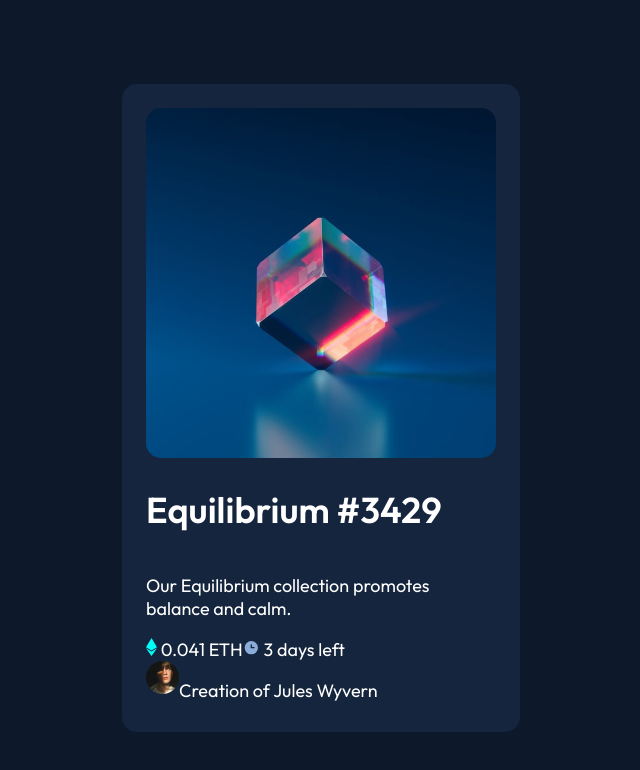
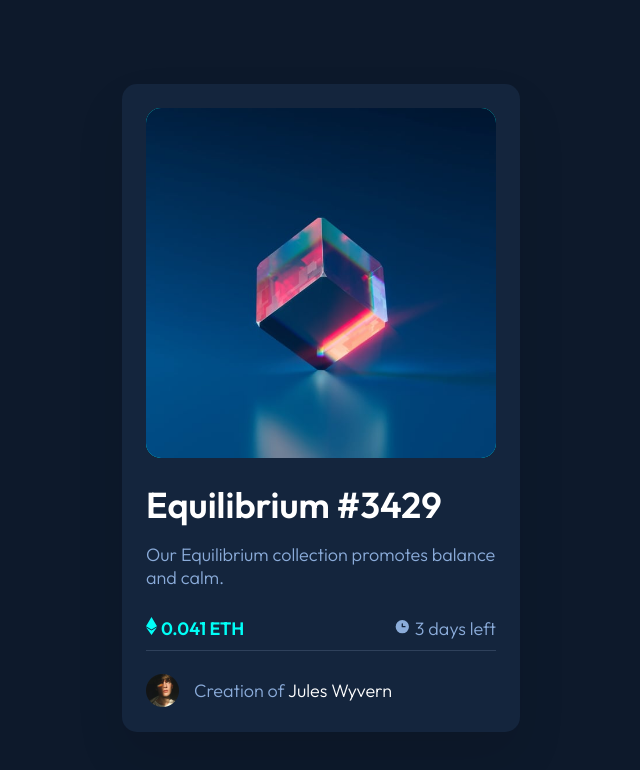
Before and after one commit to zoeytang/nft-preview-card-component-main, a plain HTML site: page index.html in a window 1280 px wide. Shown: the whole page, without its empty margins (319-959 px from the left). Drawn offline with Linux system fonts and the light colour scheme.

Commit message:
styling and finishing

```diff
--- a/index.html
+++ b/index.html
@@ -24,7 +24,7 @@
   <div class="content">
     <h1>Equilibrium #3429</h1>
 
-    <p>Our Equilibrium collection promotes balance and calm.</p>
+    <p class="description">Our Equilibrium collection promotes balance and calm.</p>
 
     <div class="details">
       <div class="info">
@@ -32,7 +32,7 @@
         <span class="price">0.041 ETH</span>
       </div>
 
-      <div class="info">
+      <div class="info time">
         <img src="./images/icon-clock.svg" alt="Time left" class="clock">
         <span>3 days left</span>
       </div>
@@ -40,7 +40,7 @@
 
     <div class="creator">
       <img src="./images/image-avatar.png" alt="Jules Wyvern">
-      <p>Creation of <span>Jules Wyvern</span></p>
+      <p>Creation of <span class="name-title">Jules Wyvern</span></p>
     </div>
 
   </div>
@@ -62,8 +62,11 @@
 
 
 
+-->
 
--->
+
+
+
 
 
 
--- a/style.css
+++ b/style.css
@@ -6,8 +6,9 @@
 html {
     height: 100%;
     font-family: 'Outfit', sans-serif;
-    color: hsl(0, 0%, 100%);
+    color: hsl(215, 51%, 70%);
     font-size: 18px;
+    font-weight: 300;
 }
 
 body {
@@ -26,6 +27,37 @@ main {
     flex-direction: column;
     padding: 24px;
     border-radius: 15px;
+    box-shadow: 0px 25px 50px rgba(0, 0, 0, 0.0952917);
+}
+
+h1 {
+    color: hsl(0, 0%, 100%);
+    font-weight: 600;
+    margin-block-end: 0.4em;
+    transition: all .5s ease-in-out;
+}
+
+h1:hover {
+    color: hsl(178, 100%, 50%);
+}
+
+.overlay {
+    background-color: hsl(178, 100%, 50%);
+    border-radius: 15px;
+    height: 350px;
+}
+
+.overlay .nft {
+    transition: all .5s ease-in-out;
+}
+
+.overlay:hover .nft {
+    opacity: .65;
+}
+
+.details {
+    display: flex;
+    justify-content: space-between;
 }
 
 .nft {
@@ -38,11 +70,43 @@ main {
     flex-direction: column;
 }
 
+.info {
+    justify-content: right;
+}
+
 .creator, .details {
     display: flex;
+    padding: 10px 0;
+}
+
+.creator {
+    align-items: center;
+    border-top: 1px solid hsl(215, 32%, 27%);
+}
+
+.creator p {
+    margin-left: 15px;
 }
 
 .creator img {
     height: 33px;
     width: 33px;
 }
+
+.description {
+    margin-block-start: 0.1em;
+}
+
+.name-title {
+    color: hsl(0, 0%, 100%);
+    transition: all .5s ease-in-out;
+}
+
+.price {
+    font-weight: 600;
+    color: hsl(178, 100%, 50%);
+}
+
+.name-title:hover {
+    color: hsl(178, 100%, 50%);
+}
```
